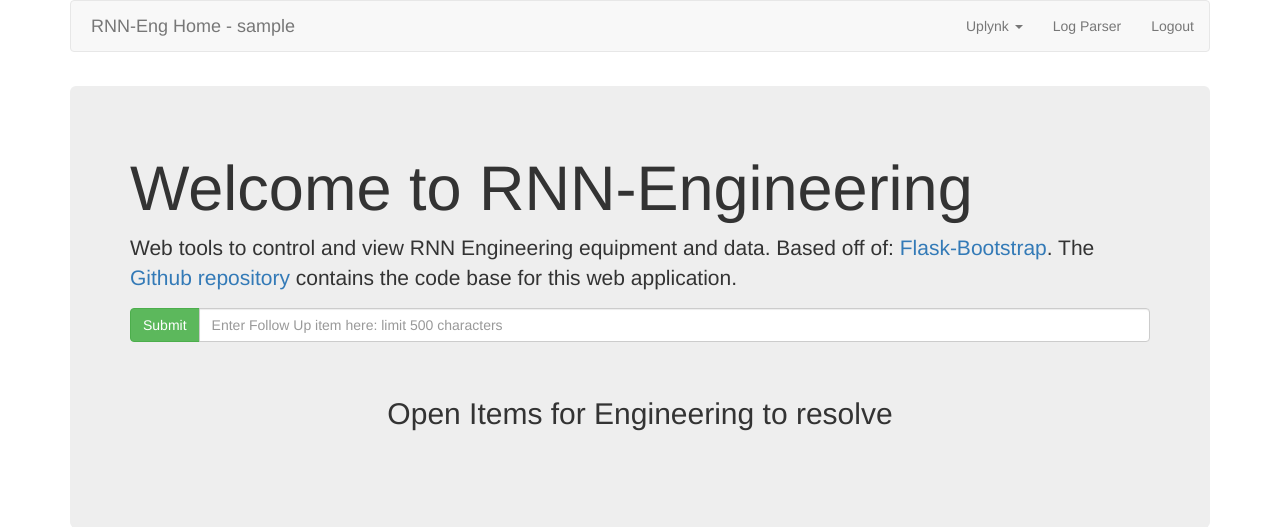
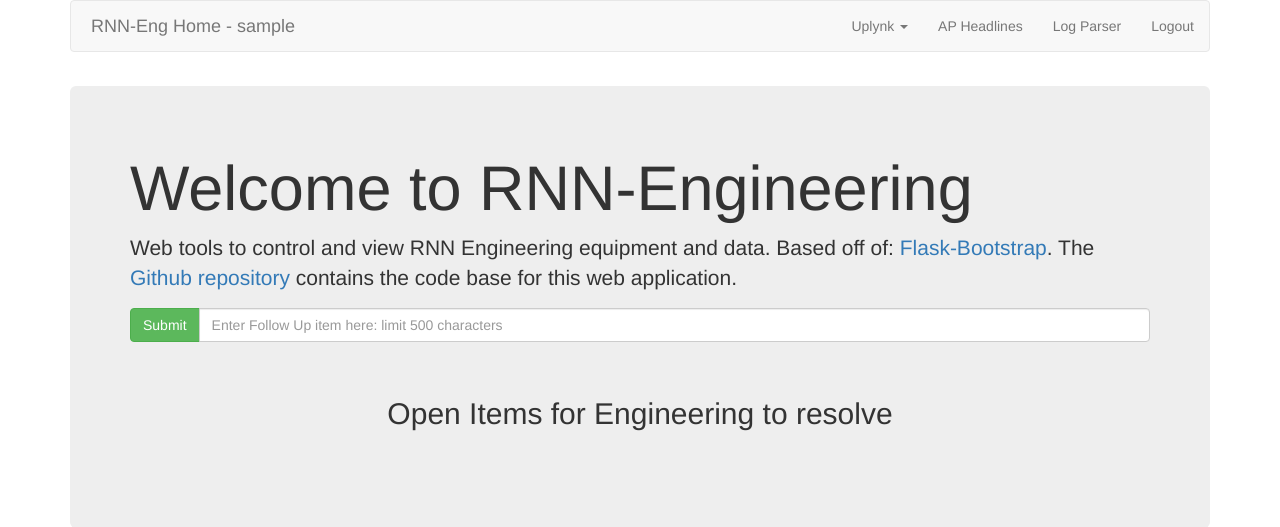
Before and after one commit to engRNNwebdev/flask-app-1, a Flask app: page / in a window 1280 px wide. Shown: the top 527 px of the page. Run offline with Flask 2, Linux system fonts and the light colour scheme; the visitor is signed in with stand-in values (Sample User, id 1); data comes from the database, SQL or seed files in the repository; data that the repository does not hold is empty; some libraries are stand-ins or nearby versions.

Commit message:
Add navbar link

```diff
--- a/templates/base.html
+++ b/templates/base.html
@@ -70,6 +70,7 @@
           <li><a href="/preview">Preview</a></li>
         </ul>
       </li>
+      <li><a href="/headlines">AP Headlines</a></li>
       <li><a href="/loganalysis">Log Parser</a></li>
       <!-- <li><a href="/materialid">Material IDs</a></li> -->
       {% if current_user.is_anonymous %}
```
